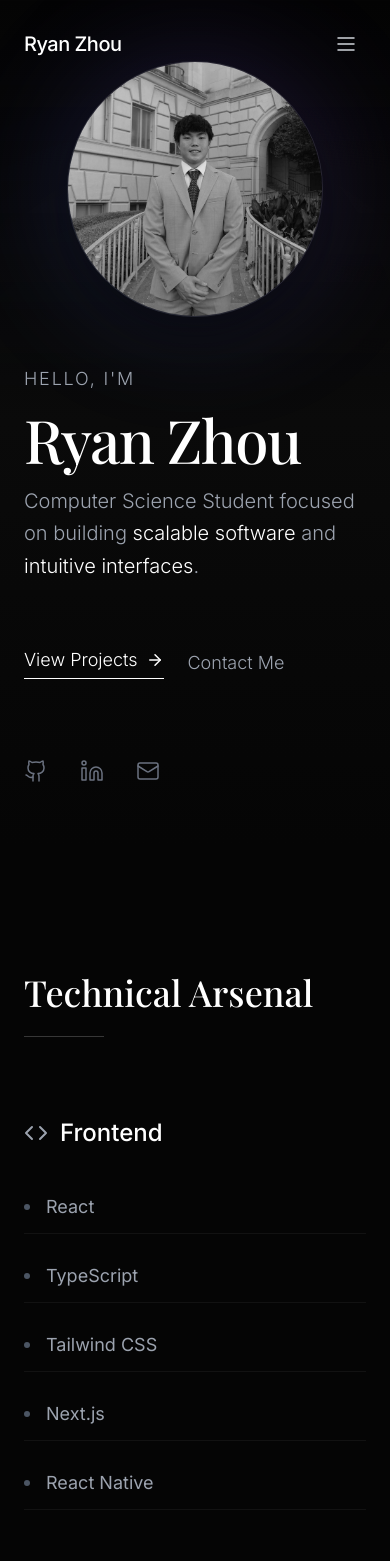
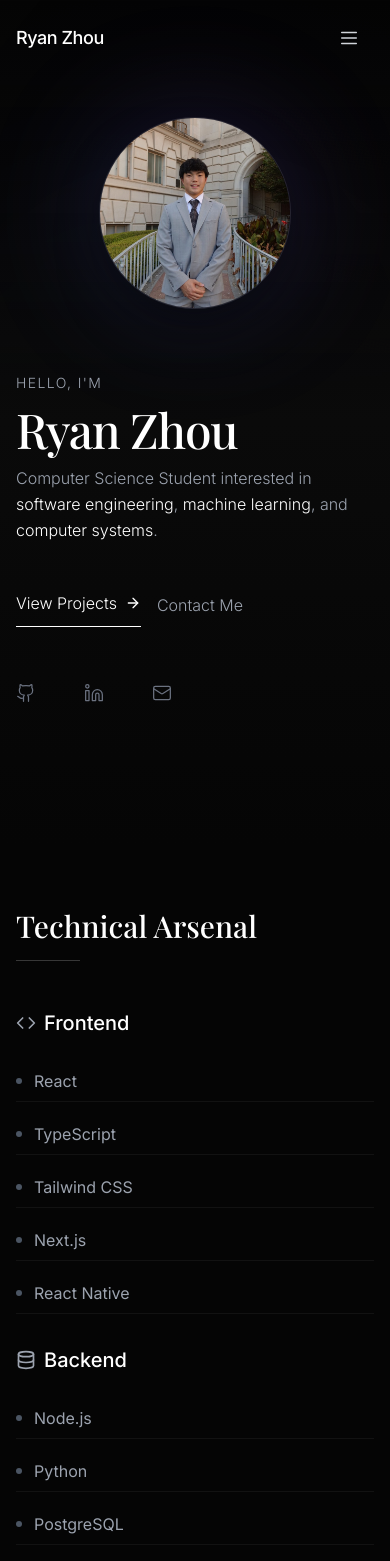
Before and after one commit to ryanzhouuu/portfolio, a React (Vite) app: page / in a window 390 px wide. Shown: the top 1561 px of the page. Built offline with nearby package versions, Linux system fonts and the light colour scheme; a web font is replaced by a local one.

Commit message:
Mobile-Responsiveness + edit projects

```diff
--- a/src/components/Hero.tsx
+++ b/src/components/Hero.tsx
@@ -36,52 +36,55 @@ const Hero: React.FC = () => {
       <div className="absolute inset-0 bg-gradient-to-b from-transparent via-[#0a0a0a] to-[#050505] pointer-events-none" />
 
       {/* Content */}
-      <div className="relative z-10 px-6 max-w-7xl mx-auto w-full">
-        <div className="grid grid-cols-1 lg:grid-cols-2 gap-12 items-center">
+      <div className="relative z-10 px-4 sm:px-6 max-w-7xl mx-auto w-full">
+        <div className="grid grid-cols-1 lg:grid-cols-2 gap-8 lg:gap-12 items-center">
           {/* Text Content */}
-          <div className="flex flex-col items-start space-y-8 animate-fade-in order-2 lg:order-1">
+          <div className="flex flex-col items-start space-y-6 sm:space-y-8 animate-fade-in order-2 lg:order-1">
             <div
-              className="space-y-4"
+              className="space-y-3 sm:space-y-4"
               style={{ transform: `translateY(${offsetY * 0.1}px)` }}
             >
-              <h2 className="text-lg md:text-xl font-light tracking-widest text-gray-400 uppercase">
+              <h2 className="text-sm sm:text-lg md:text-xl font-light tracking-widest text-gray-400 uppercase">
                 Hello, I'm
               </h2>
-              <h1 className="text-6xl md:text-8xl lg:text-9xl font-display font-medium tracking-tight text-white leading-none">
+              <h1 className="text-5xl sm:text-6xl md:text-8xl lg:text-9xl font-display font-medium tracking-tight text-white leading-none">
                 Ryan Zhou
               </h1>
-              <p className="text-xl md:text-2xl text-gray-400 font-light max-w-2xl mt-6 leading-relaxed">
-                Computer Science Student focused on building{" "}
-                <span className="text-white">scalable software</span> and{" "}
-                <span className="text-white">intuitive interfaces</span>.
+              <p className="text-base sm:text-xl md:text-2xl text-gray-400 font-light max-w-2xl mt-4 sm:mt-6 leading-relaxed">
+                Computer Science Student interested in{" "}
+                <span className="text-white">software engineering</span>,{" "}
+                <span className="text-white">machine learning</span>, and{" "}
+                <span className="text-white">computer systems</span>.
               </p>
             </div>
 
             <div
-              className="flex flex-wrap gap-6 pt-8"
+              className="flex flex-wrap gap-4 sm:gap-6 pt-4 sm:pt-8"
               style={{ transform: `translateY(${offsetY * 0.05}px)` }}
             >
               <button
                 onClick={() => scrollToSection("projects")}
                 className="group flex items-center space-x-2 text-white border-b border-white pb-1 hover:opacity-70 transition-all duration-300"
               >
-                <span className="text-lg font-light">View Projects</span>
+                <span className="text-base sm:text-lg font-light">
+                  View Projects
+                </span>
                 <ArrowRight
-                  size={18}
-                  className="group-hover:translate-x-1 transition-transform duration-300"
+                  size={16}
+                  className="sm:w-[18px] sm:h-[18px] group-hover:translate-x-1 transition-transform duration-300"
                 />
               </button>
 
               <button
                 onClick={() => scrollToSection("contact")}
-                className="text-gray-400 hover:text-white transition-colors duration-300 text-lg font-light"
+                className="text-gray-400 hover:text-white transition-colors duration-300 text-base sm:text-lg font-light"
               >
                 Contact Me
               </button>
             </div>
 
             {/* Minimal Social Links */}
-            <div className="flex items-center space-x-8 pt-12">
+            <div className="flex items-center space-x-6 sm:space-x-8 pt-8 sm:pt-12">
               {[
                 {
                   icon: Github,
@@ -107,7 +110,7 @@ const Hero: React.FC = () => {
                   className="text-gray-500 hover:text-white transition-colors duration-300"
                   aria-label={label}
                 >
-                  <Icon size={24} strokeWidth={1.5} />
+                  <Icon size={20} className="sm:w-6 sm:h-6" strokeWidth={1.5} />
                 </a>
               ))}
             </div>
@@ -115,15 +118,15 @@ const Hero: React.FC = () => {
 
           {/* Profile Image */}
           <div
-            className="order-1 lg:order-2 flex justify-center lg:justify-end animate-fade-in"
+            className="order-1 lg:order-2 flex justify-center lg:justify-end animate-fade-in mb-8 lg:mb-0"
             style={{ transform: `translateY(${offsetY * 0.05}px)` }}
           >
-            <div className="relative w-64 h-64 md:w-80 md:h-80 lg:w-96 lg:h-96 group">
+            <div className="relative w-48 h-48 sm:w-64 sm:h-64 md:w-80 md:h-80 lg:w-96 lg:h-96 group">
               <div className="absolute inset-0 bg-gradient-to-tr from-blue-500 to-purple-500 rounded-full opacity-20 group-hover:opacity-40 blur-3xl transition-opacity duration-500" />
               <img
                 src={`${import.meta.env.BASE_URL}images/ryan.jpeg`}
                 alt="Ryan Zhou"
-                className="relative w-full h-full object-cover rounded-full grayscale group-hover:grayscale-0 transition-all duration-700 border border-white/10 group-hover:border-white/30 shadow-2xl shadow-black/50"
+                className="relative w-full h-full object-cover rounded-full transition-all duration-700 border border-white/10 group-hover:border-white/30 shadow-2xl shadow-black/50"
               />
             </div>
           </div>
--- a/src/components/Navigation.tsx
+++ b/src/components/Navigation.tsx
@@ -37,22 +37,22 @@ const Navigation: React.FC = () => {
           : "bg-transparent"
       }`}
     >
-      <div className="max-w-7xl mx-auto px-6">
-        <div className="flex justify-between items-center py-6">
+      <div className="max-w-7xl mx-auto px-4 sm:px-6">
+        <div className="flex justify-between items-center py-4 sm:py-6">
           <div
-            className="text-xl font-medium tracking-tight text-white cursor-pointer"
+            className="text-lg sm:text-xl font-medium tracking-tight text-white cursor-pointer"
             onClick={() => scrollToSection("hero")}
           >
             Ryan Zhou
           </div>
 
           {/* Desktop Navigation */}
-          <div className="hidden md:flex space-x-8">
+          <div className="hidden md:flex space-x-6 lg:space-x-8">
             {navItems.map((item) => (
               <button
                 key={item.id}
                 onClick={() => scrollToSection(item.id)}
-                className="text-sm text-gray-400 hover:text-white transition-colors duration-300 uppercase tracking-widest font-light"
+                className="text-xs sm:text-sm text-gray-400 hover:text-white transition-colors duration-300 uppercase tracking-widest font-light"
               >
                 {item.label}
               </button>
@@ -61,27 +61,27 @@ const Navigation: React.FC = () => {
 
           {/* Mobile Menu Button */}
           <button
-            className="md:hidden p-2 text-gray-300 hover:text-white transition-colors duration-300"
+            className="md:hidden p-2 text-gray-300 hover:text-white transition-colors duration-300 touch-manipulation"
             onClick={() => setIsMobileMenuOpen(!isMobileMenuOpen)}
             aria-label="Toggle mobile menu"
           >
             {isMobileMenuOpen ? (
-              <X size={24} strokeWidth={1.5} />
+              <X size={22} className="sm:w-6 sm:h-6" strokeWidth={1.5} />
             ) : (
-              <Menu size={24} strokeWidth={1.5} />
+              <Menu size={22} className="sm:w-6 sm:h-6" strokeWidth={1.5} />
             )}
           </button>
         </div>
 
         {/* Mobile Navigation */}
         {isMobileMenuOpen && (
-          <div className="md:hidden absolute top-full left-0 right-0 bg-[#050505] border-b border-white/5 p-6 animate-fade-in">
-            <div className="flex flex-col space-y-4">
+          <div className="md:hidden absolute top-full left-0 right-0 bg-[#050505]/95 backdrop-blur-md border-b border-white/5 p-4 sm:p-6 animate-fade-in">
+            <div className="flex flex-col space-y-3 sm:space-y-4">
               {navItems.map((item) => (
                 <button
                   key={item.id}
                   onClick={() => scrollToSection(item.id)}
-                  className="text-left text-lg text-gray-400 hover:text-white transition-colors duration-300 font-light"
+                  className="text-left text-base sm:text-lg text-gray-400 hover:text-white transition-colors duration-300 font-light py-2 touch-manipulation"
                 >
                   {item.label}
                 </button>
--- a/src/components/Projects.tsx
+++ b/src/components/Projects.tsx
@@ -23,17 +23,7 @@ const Projects: React.FC = () => {
       image:
         "https://www.slcjcc.org/images/Fitness/Wellness_Weekly/unnamed-12_sml.png",
       technologies: ["Python", "React Native", "FastAPI"],
-      githubUrl: "https://github.com/ryanzhouuu",
-      liveUrl: "",
-    },
-    {
-      title: "DRE for IDK Cascades",
-      description:
-        "Dynamic Routing Engine built to improve performance in IDK classifiers by making scheduling decisions.",
-      image:
-        "https://images.theconversation.com/files/374303/original/file-20201210-18-elk4m.jpg?ixlib=rb-4.1.0&rect=0%2C22%2C7500%2C5591&q=45&auto=format&w=926&fit=clip",
-      technologies: ["Python", "Pytorch", "NumPy"],
-      githubUrl: "https://github.com/ryanzhouuu",
+      githubUrl: "https://github.com/ryanzhouuu/Kinector",
       liveUrl: "",
     },
     {
@@ -55,28 +45,37 @@ const Projects: React.FC = () => {
       githubUrl: "https://github.com/ryanzhouuu/mythology-network",
       liveUrl: "http://ryanzhou.me/mythology-network/",
     },
+    {
+      title: "Tri-Omicron Website",
+      description:
+        "Landing page for Omicron Omicron Omicron, the premier CS fraternity at UT Austin.",
+      image: `${import.meta.env.BASE_URL}images/joeyMog.png`,
+      technologies: ["Next.js", "Tailwind CSS"],
+      githubUrl: "https://github.com/Tri-Omicron/website",
+      liveUrl: "https://triomicron.org",
+    },
   ];
 
   return (
-    <section id="projects" className="py-32 bg-[#050505]">
-      <div className="max-w-7xl mx-auto px-6">
+    <section id="projects" className="py-16 sm:py-24 md:py-32 bg-[#050505]">
+      <div className="max-w-7xl mx-auto px-4 sm:px-6">
         <div
           ref={ref}
-          className={`transition-all duration-1000 mb-20 ${
+          className={`transition-all duration-1000 mb-12 sm:mb-16 md:mb-20 ${
             isVisible ? "opacity-100 translate-y-0" : "opacity-0 translate-y-10"
           }`}
         >
-          <h2 className="text-4xl font-display font-medium text-white mb-6">
-            Selected Works
+          <h2 className="text-3xl sm:text-4xl font-display font-medium text-white mb-4 sm:mb-6">
+            Projects
           </h2>
-          <div className="h-px w-20 bg-white/20"></div>
+          <div className="h-px w-16 sm:w-20 bg-white/20"></div>
         </div>
 
-        <div className="grid grid-cols-1 md:grid-cols-2 gap-x-12 gap-y-16">
+        <div className="grid grid-cols-1 md:grid-cols-2 gap-x-8 md:gap-x-12 gap-y-12 sm:gap-y-16">
           {projects.map((project) => (
             <div key={project.title} className="group">
               {/* Image Container */}
-              <div className="relative overflow-hidden rounded-none mb-6 aspect-video bg-[#111]">
+              <div className="relative overflow-hidden rounded-none mb-4 sm:mb-6 aspect-video bg-[#111]">
                 <img
                   src={project.image}
                   alt={project.title}
@@ -84,45 +83,47 @@ const Projects: React.FC = () => {
                 />
 
                 {/* Overlay Links */}
-                <div className="absolute inset-0 bg-black/50 opacity-0 group-hover:opacity-100 transition-opacity duration-300 flex items-center justify-center gap-4">
+                <div className="absolute inset-0 bg-black/50 opacity-0 group-hover:opacity-100 transition-opacity duration-300 flex items-center justify-center gap-3 sm:gap-4">
                   {project.liveUrl && (
                     <a
                       href={project.liveUrl}
                       target="_blank"
                       rel="noopener noreferrer"
-                      className="p-3 bg-white text-black rounded-full hover:scale-110 transition-transform"
+                      className="p-2.5 sm:p-3 bg-white text-black rounded-full hover:scale-110 transition-transform touch-manipulation"
+                      aria-label="View live demo"
                     >
-                      <ExternalLink size={20} />
+                      <ExternalLink size={18} className="sm:w-5 sm:h-5" />
                     </a>
                   )}
                   <a
                     href={project.githubUrl}
                     target="_blank"
                     rel="noopener noreferrer"
-                    className="p-3 bg-black text-white border border-white/20 rounded-full hover:scale-110 transition-transform"
+                    className="p-2.5 sm:p-3 bg-black text-white border border-white/20 rounded-full hover:scale-110 transition-transform touch-manipulation"
+                    aria-label="View GitHub repository"
                   >
-                    <Github size={20} />
+                    <Github size={18} className="sm:w-5 sm:h-5" />
                   </a>
                 </div>
               </div>
 
               {/* Content */}
               <div>
-                <div className="flex items-baseline justify-between mb-3">
-                  <h3 className="text-2xl font-medium text-white">
+                <div className="flex items-baseline justify-between mb-2 sm:mb-3">
+                  <h3 className="text-xl sm:text-2xl font-medium text-white">
                     {project.title}
                   </h3>
                 </div>
 
-                <p className="text-gray-400 text-lg mb-4 font-light leading-relaxed">
+                <p className="text-gray-400 text-base sm:text-lg mb-3 sm:mb-4 font-light leading-relaxed">
                   {project.description}
                 </p>
 
-                <div className="flex flex-wrap gap-2">
+                <div className="flex flex-wrap gap-1.5 sm:gap-2">
                   {project.technologies.map((tech) => (
                     <span
                       key={tech}
-                      className="text-sm text-gray-500 font-mono"
+                      className="text-xs sm:text-sm text-gray-500 font-mono"
                     >
                       {tech}
                     </span>
--- a/src/components/Skills.tsx
+++ b/src/components/Skills.tsx
@@ -75,39 +75,43 @@ const Skills: React.FC = () => {
   ];
 
   return (
-    <section id="skills" className="py-32 bg-[#050505]">
-      <div className="max-w-7xl mx-auto px-6">
+    <section id="skills" className="py-16 sm:py-24 md:py-32 bg-[#050505]">
+      <div className="max-w-7xl mx-auto px-4 sm:px-6">
         <div
           ref={ref}
-          className={`transition-all duration-1000 mb-20 ${
+          className={`transition-all duration-1000 mb-12 sm:mb-16 md:mb-20 ${
             isVisible ? "opacity-100 translate-y-0" : "opacity-0 translate-y-10"
           }`}
         >
-          <h2 className="text-4xl font-display font-medium text-white mb-6">
+          <h2 className="text-3xl sm:text-4xl font-display font-medium text-white mb-4 sm:mb-6">
             Technical Arsenal
           </h2>
-          <div className="h-px w-20 bg-white/20"></div>
+          <div className="h-px w-16 sm:w-20 bg-white/20"></div>
         </div>
 
-        <div className="grid grid-cols-1 md:grid-cols-3 gap-12 mb-24">
+        <div className="grid grid-cols-1 md:grid-cols-3 gap-8 sm:gap-12 mb-16 sm:mb-20 md:mb-24">
           {skillCategories.map((category, index) => (
             <div key={category.title} className="group">
-              <h3 className="text-2xl font-medium text-white mb-8 flex items-center gap-3">
-                {index === 0 && <Code size={24} className="text-gray-400" />}
+              <h3 className="text-xl sm:text-2xl font-medium text-white mb-6 sm:mb-8 flex items-center gap-2 sm:gap-3">
+                {index === 0 && (
+                  <Code size={20} className="sm:w-6 sm:h-6 text-gray-400" />
+                )}
                 {index === 1 && (
-                  <Database size={24} className="text-gray-400" />
+                  <Database size={20} className="sm:w-6 sm:h-6 text-gray-400" />
                 )}
-                {index === 2 && <Globe size={24} className="text-gray-400" />}
+                {index === 2 && (
+                  <Globe size={20} className="sm:w-6 sm:h-6 text-gray-400" />
+                )}
                 {category.title}
               </h3>
 
-              <div className="space-y-4">
+              <div className="space-y-3 sm:space-y-4">
                 {category.skills.map((skill) => (
                   <div
                     key={skill}
-                    className="flex items-center text-lg text-gray-400 hover:text-white transition-colors duration-300 border-b border-white/5 py-3"
+                    className="flex items-center text-base sm:text-lg text-gray-400 hover:text-white transition-colors duration-300 border-b border-white/5 py-2 sm:py-3"
                   >
-                    <span className="w-1.5 h-1.5 bg-gray-600 rounded-full mr-4 group-hover:bg-white transition-colors duration-300"></span>
+                    <span className="w-1.5 h-1.5 bg-gray-600 rounded-full mr-3 sm:mr-4 group-hover:bg-white transition-colors duration-300 flex-shrink-0"></span>
                     {skill}
                   </div>
                 ))}
@@ -117,24 +121,24 @@ const Skills: React.FC = () => {
         </div>
 
         {/* Revolving Skills Animation */}
-        <div className="relative overflow-hidden py-10 border-t border-white/5">
-          <div className="absolute left-0 top-0 bottom-0 w-20 bg-gradient-to-r from-[#050505] to-transparent z-10"></div>
-          <div className="absolute right-0 top-0 bottom-0 w-20 bg-gradient-to-l from-[#050505] to-transparent z-10"></div>
+        <div className="relative overflow-hidden py-6 sm:py-10 border-t border-white/5">
+          <div className="absolute left-0 top-0 bottom-0 w-12 sm:w-20 bg-gradient-to-r from-[#050505] to-transparent z-10"></div>
+          <div className="absolute right-0 top-0 bottom-0 w-12 sm:w-20 bg-gradient-to-l from-[#050505] to-transparent z-10"></div>
 
           <div className="flex animate-scroll-left w-max hover:pause">
             {duplicatedLanguages.map((lang, index) => (
               <div
                 key={`${lang.name}-${index}`}
-                className="flex flex-col items-center justify-center mx-12 group cursor-pointer"
+                className="flex flex-col items-center justify-center mx-6 sm:mx-12 group cursor-pointer"
               >
-                <div className="w-16 h-16 mb-4 transition-transform duration-300 group-hover:scale-110 grayscale group-hover:grayscale-0 opacity-50 group-hover:opacity-100">
+                <div className="w-12 h-12 sm:w-16 sm:h-16 mb-3 sm:mb-4 transition-transform duration-300 group-hover:scale-110 grayscale group-hover:grayscale-0 opacity-50 group-hover:opacity-100">
                   <img
                     src={lang.logo}
                     alt={lang.name}
                     className="w-full h-full object-contain"
                   />
                 </div>
-                <span className="text-sm text-gray-500 font-mono group-hover:text-white transition-colors duration-300">
+                <span className="text-xs sm:text-sm text-gray-500 font-mono group-hover:text-white transition-colors duration-300">
                   {lang.name}
                 </span>
               </div>
--- a/src/index.css
+++ b/src/index.css
@@ -126,3 +126,60 @@
 ::-webkit-scrollbar-thumb:hover {
   background: #555;
 }
+
+/* Mobile-specific improvements */
+@media (max-width: 768px) {
+  /* Prevent horizontal scroll */
+  html, body {
+    overflow-x: hidden;
+    width: 100%;
+  }
+
+  /* Improve touch targets */
+  button, a {
+    min-height: 44px;
+    min-width: 44px;
+  }
+
+  /* Better text rendering on mobile */
+  body {
+    -webkit-font-smoothing: antialiased;
+    -moz-osx-font-smoothing: grayscale;
+    text-rendering: optimizeLegibility;
+  }
+
+  /* Improve scrolling performance */
+  * {
+    -webkit-overflow-scrolling: touch;
+  }
+
+  /* Reduce animation intensity on mobile for better performance */
+  .animate-scroll-left {
+    animation-duration: 25s;
+  }
+
+  /* Better mobile tap highlights */
+  * {
+    -webkit-tap-highlight-color: rgba(255, 255, 255, 0.1);
+  }
+}
+
+/* Very small screens */
+@media (max-width: 640px) {
+  /* Optimize viewport handling */
+  .min-h-screen {
+    min-height: 100vh;
+    min-height: 100dvh; /* Dynamic viewport height for mobile */
+  }
+}
+
+/* Reduce motion for users who prefer it */
+@media (prefers-reduced-motion: reduce) {
+  *,
+  *::before,
+  *::after {
+    animation-duration: 0.01ms !important;
+    animation-iteration-count: 1 !important;
+    transition-duration: 0.01ms !important;
+  }
+}
```
Also changed, not shown: src/components/Contact.tsx (+21 -14 lines), src/components/Education.tsx (+30 -19 lines), 1 other file (tests, documents, lock files or other folders).
